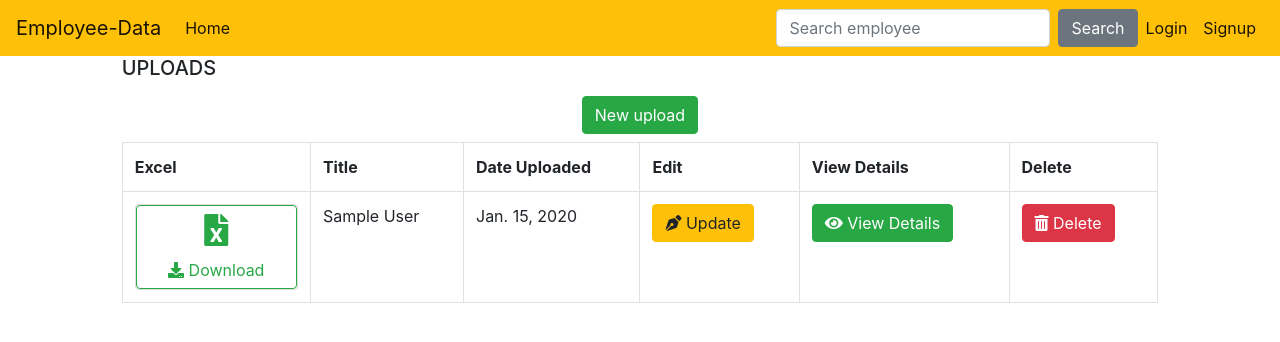
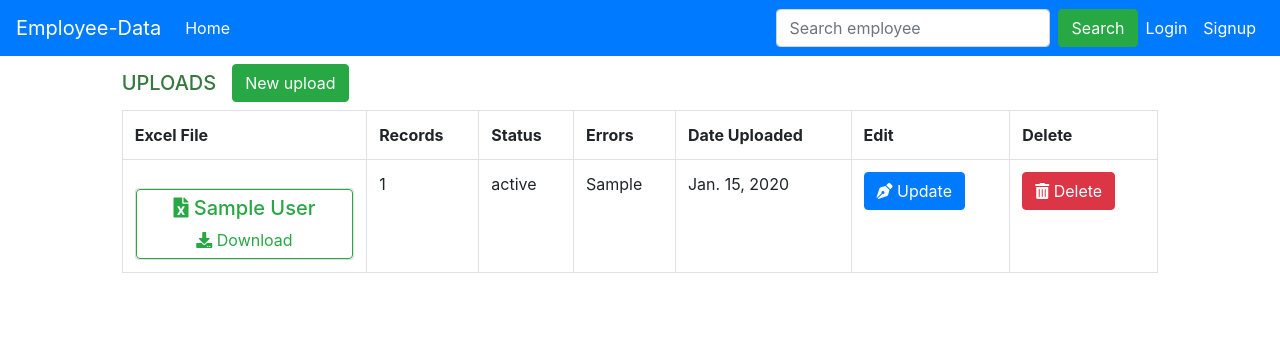
Before and after one commit to ngetichnicholas/Employee-Data-App, a Django app: page /uploads in a window 1280 px wide. Shown: the top 342 px of the page. Run offline with Django 3.2, Linux system fonts and the light colour scheme; tables that the repository leaves empty hold one stand-in row (values such as "Sample post"); one stand-in notice (Sample message) is shown; some libraries are stand-ins or nearby versions.

Commit message:
Update uploads and employees

```diff
--- /dev/null
+++ b/employee_data_app/static/css/styles.css
@@ -0,0 +1,18 @@
+
+.card {
+    margin-top: 1rem;
+}
+.head {
+    display: flex;
+    flex-direction: row;
+    align-items: center;
+    text-align: center;
+    justify-content: start;
+  }
+  .title {
+    margin-bottom: 0;
+    color: #37783F;
+  }
+  .nav-link ,.navbar-brand{
+    color: white !important;
+  }
--- a/employee_data_app/templates/employees/employee_page.html
+++ b/employee_data_app/templates/employees/employee_page.html
@@ -65,6 +65,8 @@
 
         </tr>
       </table>
+      <a class="nav-item nav-link text-center" href="{% url 'employees' %}"><button class="btn btn-primary">Go
+        Back</button></a>
     </div>
     <div class="col-md-1"></div>
   </div>
--- a/employee_data_app/templates/employees/employees.html
+++ b/employee_data_app/templates/employees/employees.html
@@ -40,7 +40,7 @@
           <td>{{employee.employee_code}}</td>
           <td>{{employee.first_name}}</td>
           <td>{{employee.middle_name}}</td>
-          <td><a href="{% url 'update_employee' employee.id %}" class="btn btn-warning"><i class="fas fa-pen-nib"></i>
+          <td><a href="{% url 'update_employee' employee.id %}" class="btn btn-primary"><i class="fas fa-pen-nib"></i>
               Update</a></td>
           <td><a href="{% url 'employee_details' employee.id %}" class="btn btn-success"><i class="fas fa-eye"></i> View Details</a></td>
           <td><a href="{% url 'delete_employee' employee.id %}" class="btn  btn-danger"><i class="fas fa-trash-alt"></i>
--- a/employee_data_app/templates/navbar.html
+++ b/employee_data_app/templates/navbar.html
@@ -1,4 +1,4 @@
-<nav class="navbar navbar-expand-lg navbar-light bg-warning">
+<nav class="navbar navbar-expand-lg navbar-light bg-primary">
   <a class="navbar-brand" href="{% url 'index' %}">Employee-Data</a>
   <button class="navbar-toggler" type="button" data-toggle="collapse" data-target="#navbarSupportedContent"
     aria-controls="navbarSupportedContent" aria-expanded="false" aria-label="Toggle navigation">
@@ -13,7 +13,7 @@
     </ul>
     <form action="" class="form-inline my-2 my-lg-0">
       <input class="form-control mr-sm-2" name="employee" type="search" placeholder="Search employee" aria-label="Search">
-      <button class="btn btn-secondary my-2 my-sm-0" type="submit">Search</button>
+      <button class="btn btn-success my-2 my-sm-0" type="submit">Search</button>
     </form>
     <ul class="navbar-nav">
       {% if request.user.is_authenticated %}
--- a/employee_data_app/templates/uploads/uploads.html
+++ b/employee_data_app/templates/uploads/uploads.html
@@ -28,27 +28,28 @@
       </div>
       <table class="table table-bordered">
         <tr>
-          <th>Excel</th>
-          <th>Title</th>
+          <th>Excel File</th>
+          <th>Records</th>
+          <th>Status</th>
+          <th>Errors</th>
           <th>Date Uploaded</th>
           <th>Edit</th>
-          <th>View Details</th>
           <th>Delete</th>
         </tr>
         {% for upload in uploads %}
         <tr>
           <td>
             <div class="card">
-              <a href="{{upload.excel_file}}" download="" class="btn btn-outline-success doc"><h2><i class="fas fa-file-excel"></i></h2><i class="fa fa-download"
+              <a href="{{upload.excel_file}}" download="" class="btn btn-outline-success doc"><h5><i class="fas fa-file-excel"></i> {{upload.title}}</h5><i class="fa fa-download"
                   aria-hidden="true"></i> Download </a>
             </div>
           </td>
-          <td>{{upload.title}}</td>
+          <td>{{upload.records_uploaded}}</td>
+          <td>{{upload.status}}</td>
+          <td>{{upload.errors}}</td>
           <td>{{upload.timestamp|date}}</td>
-          <td><a href="{% url 'update_upload' upload.id %}" class="btn btn-warning"><i class="fas fa-pen-nib"></i>
+          <td><a href="{% url 'update_upload' upload.id %}" class="btn btn-primary"><i class="fas fa-pen-nib"></i>
               Update</a></td>
-          <td><a href="{% url 'upload_details' upload.id %}" class="btn btn-success"><i class="fas fa-eye"></i> View
-              Details</a></td>
           <td><a href="{% url 'delete_upload' upload.id %}" class="btn  btn-danger"><i class="fas fa-trash-alt"></i>
               Delete</a></td>
         </tr>
--- a/employee_data_app/urls.py
+++ b/employee_data_app/urls.py
@@ -23,8 +23,6 @@ urlpatterns = [
     path('uploads', app_views.uploads,name='uploads'),
     path('update_upload/<int:upload_id>', app_views.update_upload,name='update_upload'),
     path('delete_upload/<int:upload_id>', app_views.delete_upload,name='delete_upload'),
-    path('upload_details/<int:upload_id>',app_views.upload_details,name='upload_details'),
-
 ]
 if settings.DEBUG:
   urlpatterns+= static(settings.MEDIA_URL, document_root = settings.MEDIA_ROOT)
--- a/employee_data_app/views.py
+++ b/employee_data_app/views.py
@@ -93,7 +93,13 @@ def add_employee(request):
             code = (initial_letter+str(random_number)+last_letter)
             print(code)
             employee.employee_code = code
+
+
             employee.save()
+
+            supervisors = Supervisor.objects.get(id=int(request.POST['supervisors']))
+            employee.supervisors.add(supervisors)
+
             messages.success(request, f'New employee added!')
             return redirect('index')
 
@@ -165,15 +171,6 @@ def delete_employee(request, employee_id):
 def uploads(request):
     uploads = Upload.objects.all()
     return render(request, 'uploads/uploads.html', {'uploads': uploads})
-
-
-# Get single upload details
-def upload_details(request, upload_id):
-    current_user = request.user
-    upload = Upload.objects.get(pk=upload_id)
-
-    return render(request, 'uploads/upload_page.html', {'current_user': current_user, 'upload': upload})
-
 
 # Update upload
 @login_required
```
Also changed, not shown: employee_data_app/templates/uploads/upload_page.html (deleted, +0 -63 lines), employee_data_app/migrations/0007_alter_supervisor_name.py (added), employee_data_app/migrations/0008_alter_supervisor_name.py (added), employee_data_app/static/js/main.js (added).
